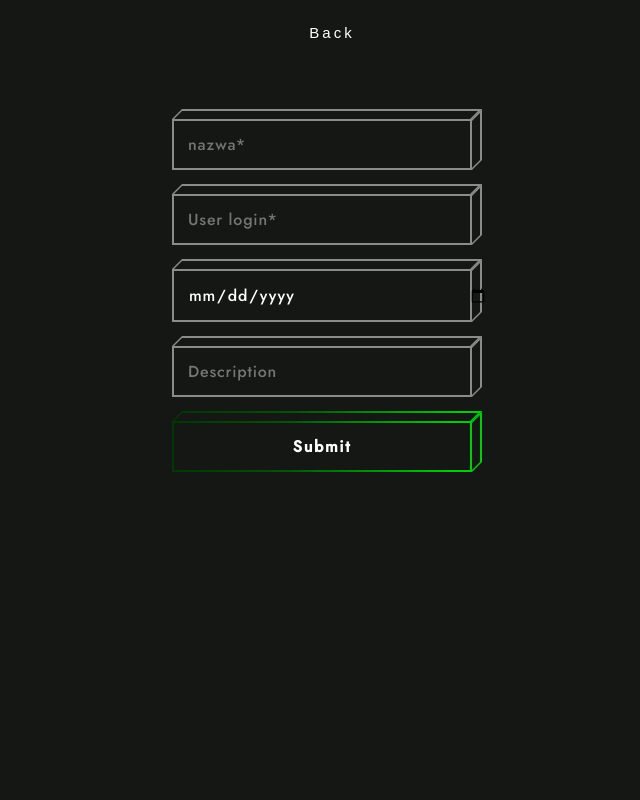
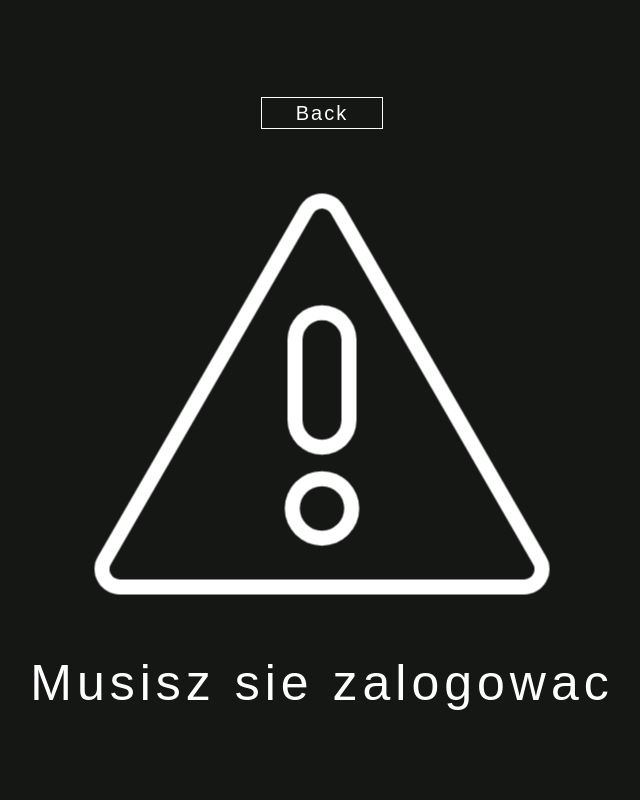
Before and after one commit to SobolewskiWiktor/Projekt-In-ynieria-, a Node server app: page /addTask in a window 1280 px wide. Shown: the whole page, without its empty margins (318-958 px from the left). Run offline with Node 20, Linux system fonts and the light colour scheme.

Commit message:
Add backend to update assignment and very simple authorization

```diff
--- /dev/null
+++ b/public/css/errorLogin.css
@@ -0,0 +1,78 @@
+:root{
+	--bgc: #141714;
+	--green: #02CD0A;
+	--dark_green: #009306;
+	background-color: var(--bgc);
+}
+
+body{
+	margin: 0;
+	padding: 0;
+	font-family: 'Poppins', sans-serif;
+}
+
+/* desktop */
+#content
+{
+    width: 100%;
+    height: 100vh;
+    display: flex;
+    justify-content: center;
+    flex-direction: column;
+    align-items: center;
+}
+#restBot
+{
+    color: white;
+    font-size: 50px;
+    letter-spacing: 5px;
+}
+#rest
+{
+    width: 100%;
+    display: flex;
+    justify-content: center;
+    align-items: center;
+    flex-direction: column;
+}
+#top
+{
+    width: 100%;
+    height: 50px;
+    display: flex;
+    justify-content: center;
+    align-items: center;
+}
+img
+{
+    filter: brightness(0) invert(1);
+}
+a
+{
+    text-decoration: none;
+    color: white;
+}
+a:active {
+    text-decoration: underline;
+    color: white;
+  }
+#taskButton
+{
+    width: 120px;
+    height: 30px;
+	color: white;
+    letter-spacing: 2px;
+	transition-duration: 300ms;
+	background-color: transparent;
+    border: 1px solid white;
+    display: flex;
+    justify-content: center;
+    align-items: center;
+    font-size: 20px;
+}
+#taskButton:hover
+{
+	color: var(--green);
+    border: 1px solid green;
+	cursor: pointer;
+}
--- /dev/null
+++ b/public/html/errorLogin.html
@@ -0,0 +1,22 @@
+<!DOCTYPE html>
+    <head>
+        <title> Main Page  </title>
+        <meta charset="UTF-8" />
+        <meta http-equiv="X-UA-Compatible" content="IE=edge" />
+        <meta name="viewport" content="width=device-width, initial-scale=1.0" />
+        <link href="https://fonts.googleapis.com/css2?family=Jost:wght@500&display=swap" rel="stylesheet">
+        <link rel="stylesheet" type="text/css" href="../css/errorLogin.css" />
+    </head>
+
+    <body>
+     <div id="content">
+        <div id="top">
+            <div id="taskButton"><a href="/">Back</a></div>
+            </div>
+        <div id="rest">
+            <div id="restTop"><img src="../icons/errorLogin.png"></div>
+            <div id="restBot">Musisz sie zalogowac</div>
+        </div>
+     </div>
+    </body>
+</html>
--- a/public/js/assigments.js
+++ b/public/js/assigments.js
@@ -3,7 +3,7 @@ const Assignment =  [];
 
 function getAssgiments ()
 {
-    DB.query(`SELECT * FROM assignments where wykonanie = "NO" `, (err, result) => {
+    DB.query(`SELECT * FROM assignments`, (err, result) => {
         if(err)
         {
             console.log("ERROR", err);
@@ -26,7 +26,9 @@ function addAssigments(name, assignment)
 
 function UpdateAssigments(person, name, assignment)
 {
-    DB.query(`UPDATE assignments VALUE wykonanie = 'DONE', wykonujacy = '${person}' WHERE nazwa = '${assignment}' AND task = '${name}' `);
+    console.log("daje update assinment")
+    DB.query(`UPDATE assignments SET wykonanie = 'DONE', wykonujacy = '${person}' WHERE nazwa = '${assignment}' AND task = '${name}' `);
+    console.log(`UPDATE assignments SET wykonanie = 'DONE', wykonujacy = '${person}' WHERE nazwa = '${assignment}' AND task = '${name}'`)
 }
 
 module.exports = {
```
Also changed, not shown: app.js (+130 -8 lines), public/css/taskDetail.css (+7 -0 lines), views/taskDetail.ejs (+7 -2 lines), public/icons/errorLogin.png (added).
